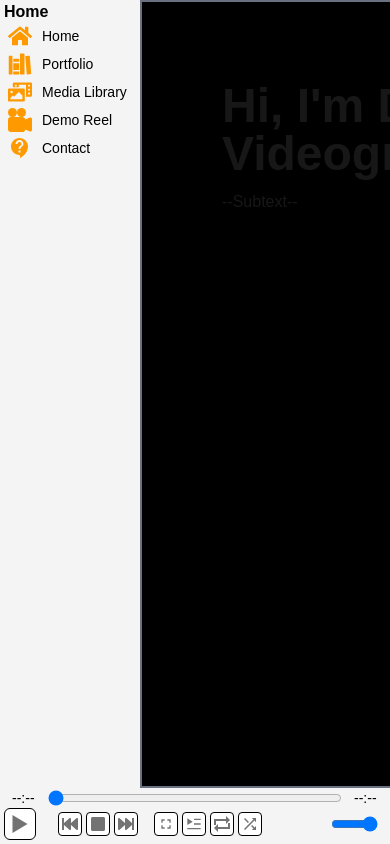
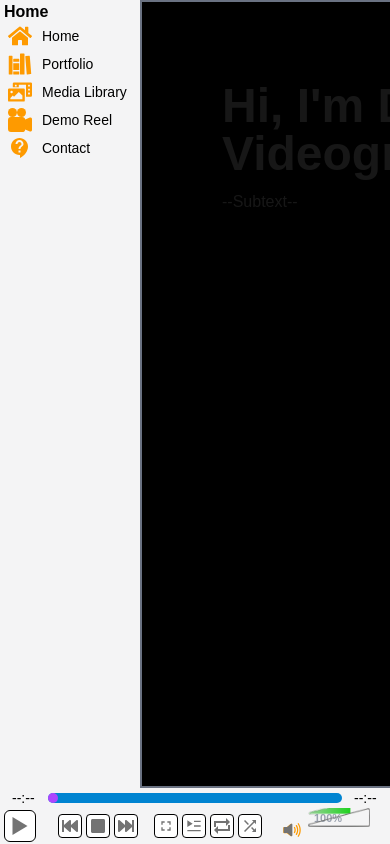
Before and after one commit to Illusion137/VLCPortfolio, a Next.js app: page / in a window 390 px wide. Shown: the top 844 px of the page. Built offline with nearby package versions, Linux system fonts and the light colour scheme.

Commit message:
silly luh volume control thing

```diff
--- a/app/components/home.tsx
+++ b/app/components/home.tsx
@@ -12,6 +12,7 @@ export default function Home(props: {
             <div className="w-1/3 m-20 mt-20">
                 <h1 className="font-semibold text-5xl w-90">{"Hi, I'm Daniel, a Videographer"}</h1>
                 <h2 className='mt-3'>--Subtext--</h2>
+                {/* <Image className='w-114 h-156 absolute bottom-[60px] opacity-50' width={200} height={250} style={{objectFit: 'cover'}} src="/dog_ranbozo.webp" alt="DogRanbozo"/> */}
             </div>
             <div className='grid grid-row-3 mt-20'>
                 <div>
@@ -20,7 +21,7 @@ export default function Home(props: {
                 </div>
                 <div>
                     <h2 className='font-extrabold text-2xl'>About Me</h2>
-                    <p>Im a Videographer that likes to work with many different</p>
+                    <p>Im a Videographer that likes to work with many different mediums such as Directing, Screenwriting, Editing, VFX, 3D Modeling & Animation, and 2D Animation.</p>
                 </div>
                 <div>
                     <h2 className='font-extrabold text-2xl'>My Workflow</h2>
--- a/app/components/player_controls.tsx
+++ b/app/components/player_controls.tsx
@@ -12,6 +12,7 @@ import { IoMdShuffle } from "react-icons/io";
 import { duration_to_string, random_of } from "../utils";
 import { all_media, VLCMedia } from "../media";
 import Video from "next-video";
+import VolumeSlider from "./volume_slider";
 
 export function PlayerControlsButtonLarge(props: {
 	children: React.ReactNode;
@@ -84,6 +85,8 @@ export default function PlayerControls(props: {
 				props.set_is_media_loading(false);
 				connected_player_ref.current?.play();
 				set_duration(connected_player_ref.current?.duration ? connected_player_ref.current?.duration : 0);
+				if(connected_player_ref.current?.volume)
+					connected_player_ref.current.volume = volume;
 			},
 			onTimeUpdate: () => {
 				set_current_time(connected_player_ref.current?.currentTime ? connected_player_ref.current?.currentTime : 0);
@@ -116,7 +119,7 @@ export default function PlayerControls(props: {
 			<div className="flex flex-row justify-between ml-3 mr-3">
 				<p className="text-sm min-w-6">{duration_to_string(current_time).duration}</p>
                 <input
-					className="w-1/1 ml-3 mr-3"
+					className="w-1/1 ml-3 mr-3 appearance-none bg-transparent [&::-webkit-slider-runnable-track]:rounded-full [&::-webkit-slider-runnable-track]:bg-sky-600 [&::-webkit-slider-thumb]:appearance-none [&::-webkit-slider-thumb]:h-[10px] [&::-webkit-slider-thumb]:w-[10px] [&::-webkit-slider-thumb]:rounded-full [&::-webkit-slider-thumb]:bg-purple-500"
 					type="range"
 					value={current_time ?? 0}
 					max={duration}
@@ -171,7 +174,7 @@ export default function PlayerControls(props: {
 				</PlayerControlsButtonSmall>
 
                 <div className="grow"/>
-                <input
+                {/* <input
 					className="w-1/8 ml-3 mr-1"
 					type="range"
 					value={volume ?? 0}
@@ -184,7 +187,8 @@ export default function PlayerControls(props: {
 							connected_player_ref.current.volume = volume;
 						}
 					}}
-                step={0.01}/>
+                step={0.01}/> */}
+				<VolumeSlider value={volume} set_value={set_volume}/>
 			</div>
 		</div>
 	);
--- /dev/null
+++ b/app/components/volume_slider.tsx
@@ -0,0 +1,55 @@
+import {
+	IoVolumeHigh,
+	IoVolumeMedium,
+	IoVolumeLow,
+	IoVolumeOff,
+} from "react-icons/io5";
+import { between, clamp } from "../utils";
+import Image from "next/image";
+
+function VolumeSliderIcon(props: { volume: number }) {
+	return (
+		<div className="relative left-1.5">
+			<p className="text-neutral-500 relative top-3 z-1 text-xl"><IoVolumeOff/></p>
+			<p className="text-amber-500 relative bottom-2 left-[4px] text-xl">
+				{between(props.volume, 1, 1.25) ? (
+					<IoVolumeHigh className="relative right-[0px]"/>
+				) : between(props.volume, 0.5, 1) ? (
+					<IoVolumeMedium className="relative right-[1px]"/>
+				) : between(props.volume, 0.25, 0.5) ? (
+					<IoVolumeLow className="relative right-[2px]"/>
+				) : null}
+			</p>
+		</div>
+	);
+}
+let mouseDown = 0;
+document.body.onmousedown = function() {
+    ++mouseDown;
+}
+document.body.onmouseup = function() {
+    --mouseDown;
+}
+export default function VolumeSlider(props: {
+    value: number,
+    set_value: React.Dispatch<React.SetStateAction<number>>
+}) {
+	const slider_width = 100;
+	const slider_height = 20;
+
+    return (
+        <div className="flex flex-row h-9 overflow-hidden">
+            <VolumeSliderIcon volume={props.value}/>
+            <p className="text-gray-400 font-black text-[11px] left-5.5 top-0.5 relative">{Math.floor(props.value * 100)}%</p>
+            <div className="relative h-8 overflow-hidden right-3" onMouseDown={((event) => {
+                props.set_value(clamp((event.nativeEvent.offsetX / 98) * 1.25, 0, 1.25));
+            })} onMouseMove={(event) => {
+                if(mouseDown)
+                    props.set_value(clamp((event.nativeEvent.offsetX / 98) * 1.25, 0, 1.25));
+            }}>
+                <Image draggable={false} className="relative z-10" alt="Volume-Slider-Base" src="/base_volume_slider.png" width={slider_width} height={slider_height}/>
+                <Image draggable={false} style={{clipPath: `inset(0 ${98 - 98 * (props.value / 1.25)}px 0 0`}} className="relative bottom-7.5 z-0" alt="Volume-Slider-Color" src="/color_volume_slider.png" width={slider_width} height={slider_height}/>
+            </div>
+        </div>
+    );
+}
--- a/app/utils.ts
+++ b/app/utils.ts
@@ -17,3 +17,15 @@ export function random_of<T>(arr: T[]): T {
     const randidx = Math.floor(Math.random() * (Math.floor(arr.length) - 0) + 0);
     return arr[randidx];
 }
+
+export function between(num: number, low: number, high: number): boolean{
+    return num >= low && num <= high;
+}
+
+export function clamp(num: number, low: number, high: number): number{
+    return num < low ?
+        low :
+        num > high ?
+            high :
+            num;
+}
```
Also changed, not shown: public/base_volume_slider.png (added), public/color_volume_slider.png (added).
